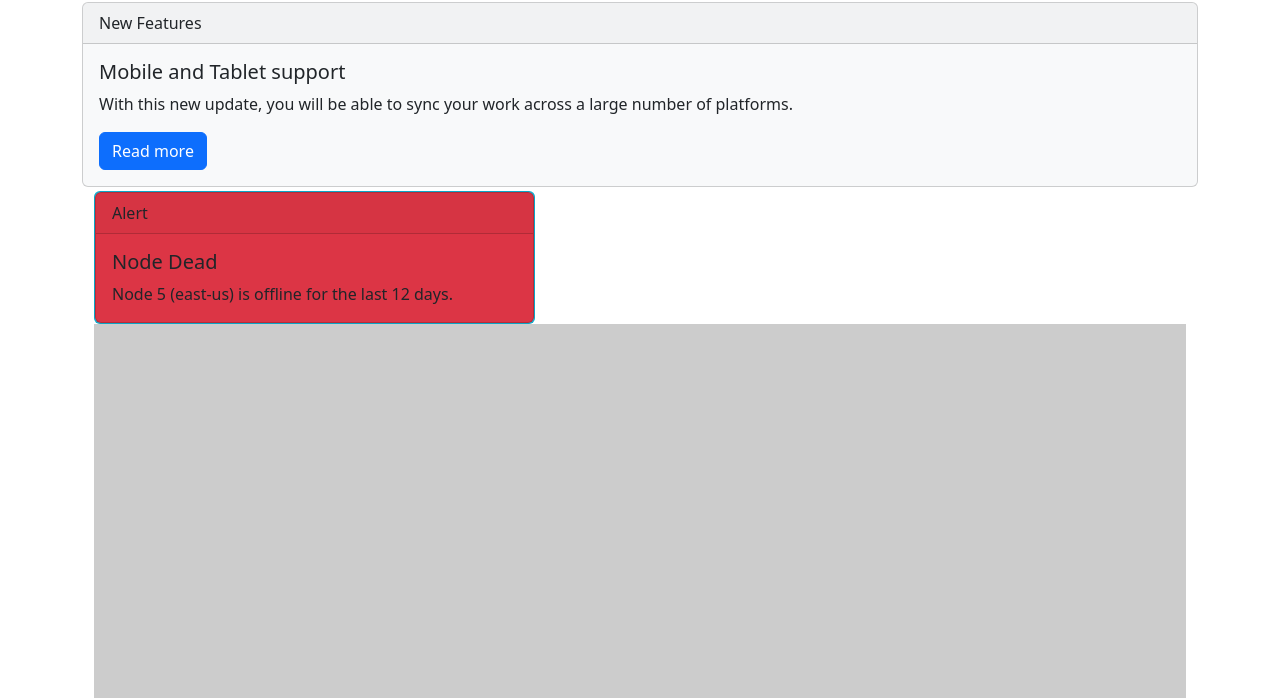
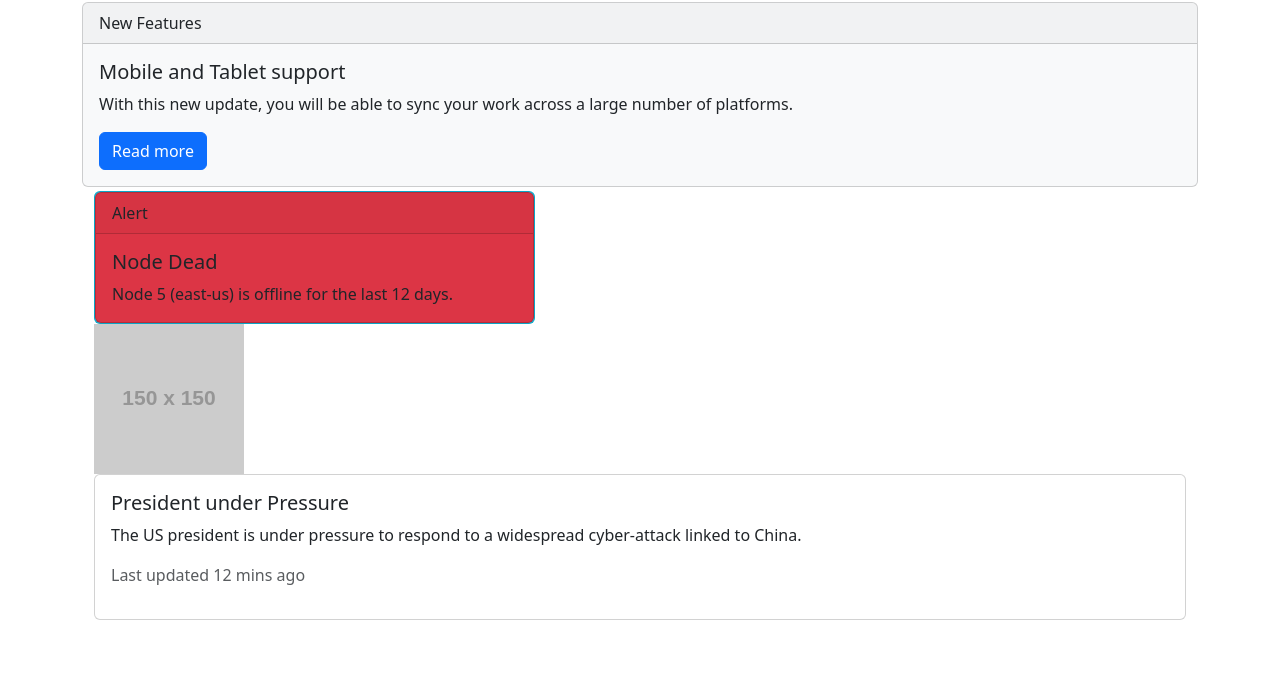
Before and after one commit to acciojob/bootstrap-card-shweta8814, a website: page main.html in a window 1280 px wide. Shown: the part 102-800 px from the top of the page. Drawn offline with nearby package versions, Linux system fonts and the light colour scheme; placeholder pictures from the web are drawn by us.

Commit message:
created a submission

```diff
--- a/main.html
+++ b/main.html
@@ -38,7 +38,7 @@
 	</div>
 
     <div class="mt">
-		 <img src="https://via.placeholder.com/150" class="card-img-top" alt="Image 2">
+		 <img src="https://via.placeholder.com/150"  alt="Image 2">
       <div class="card bg-wihte">
         <div class="card-body">
           <h5 class="card-title">President under Pressure</h5>
```
